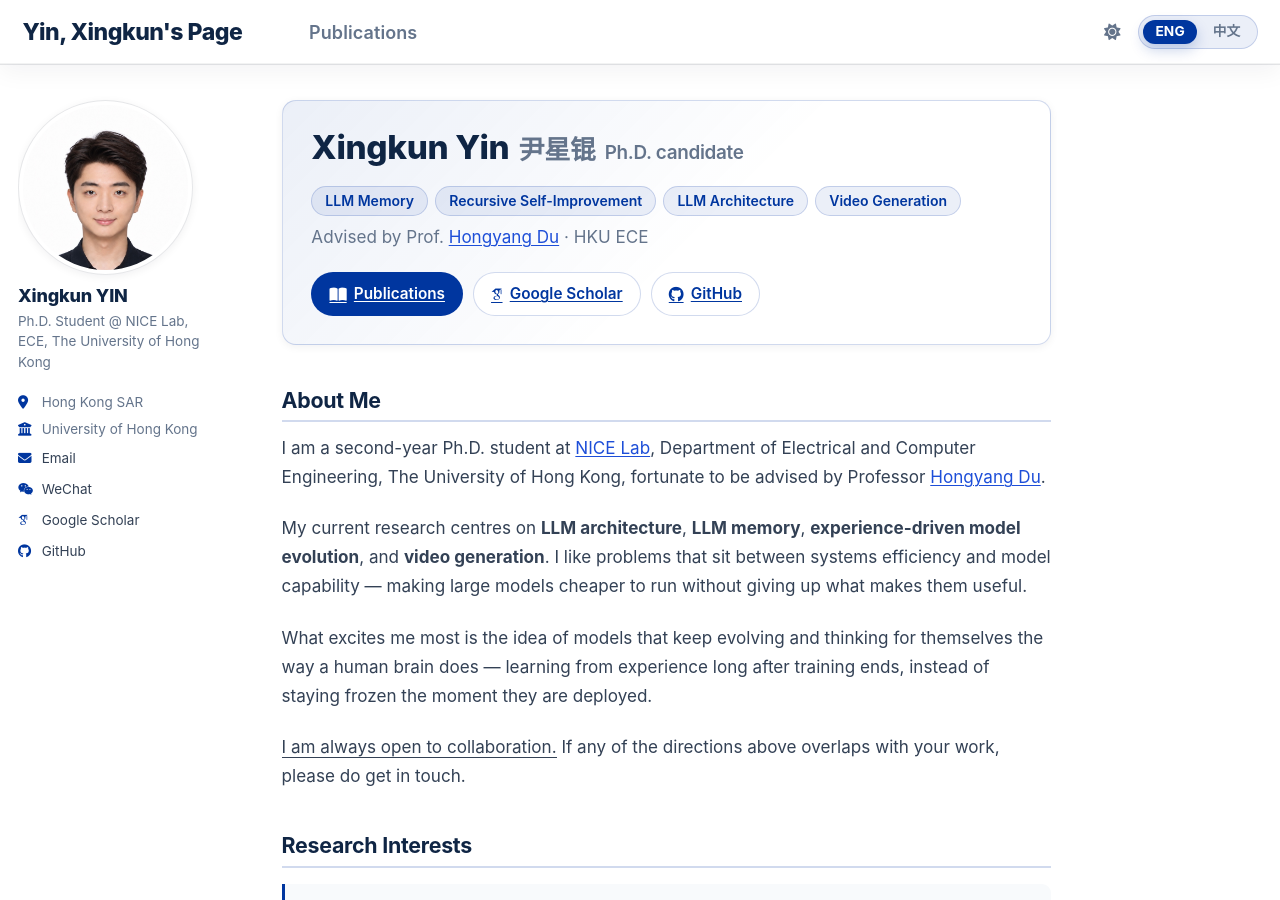
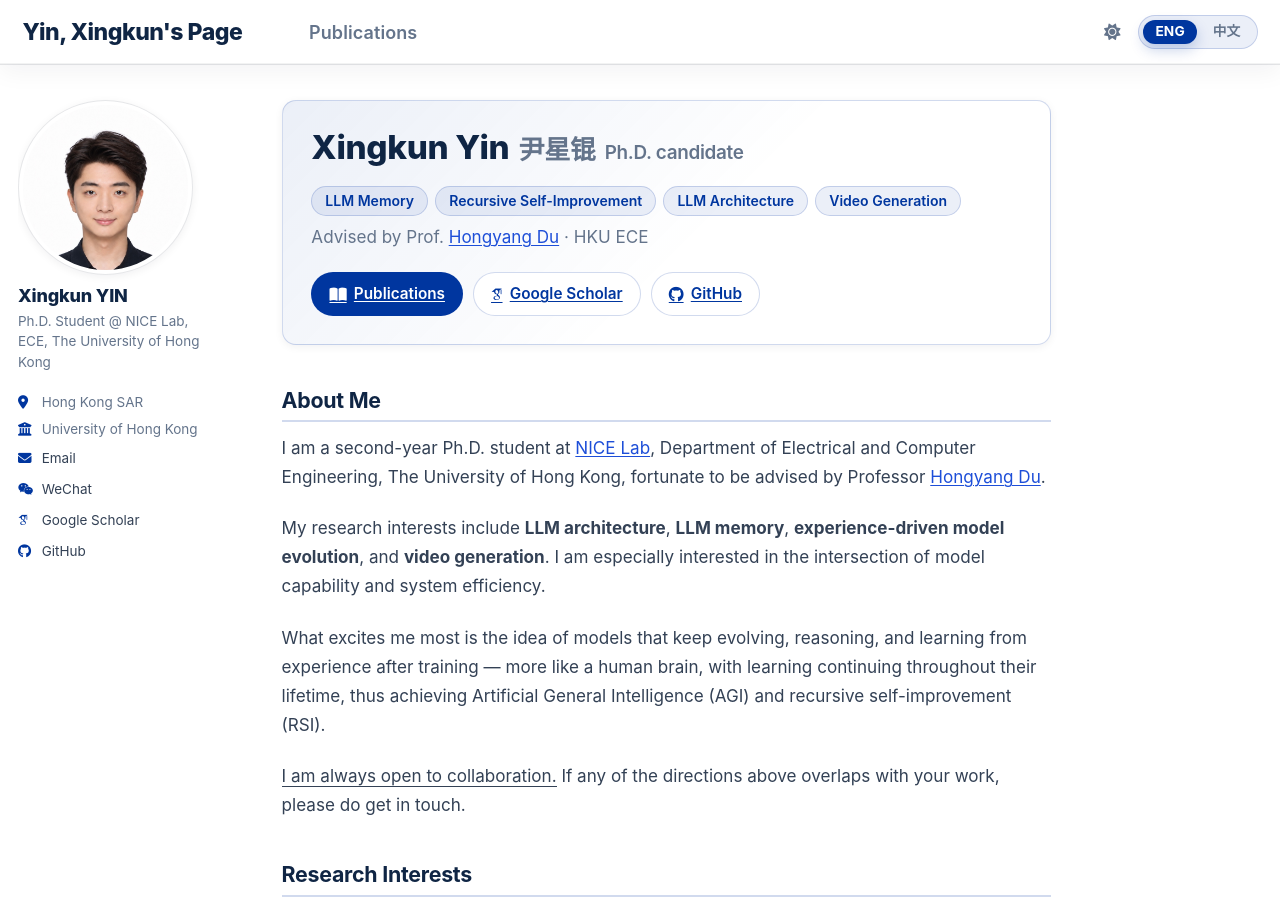
Before and after one commit to troyyxk/troyyxk.github.io, a Jekyll site: the page built from _pages/about.md, in a window 1280 px wide and 900 px high. Built offline with Jekyll 4.4.1, drawn with Linux system fonts in a browser that asks for light colours; some web fonts are replaced; a script bundle is joined from its source files by our own code; library files that are not in the unit come from our copies; comment, search, counter and statistics services are not loaded.

Commit message:
Rewrite the two middle About Me paragraphs
Both languages now name AGI and recursive self-improvement, so the Chinese and
English no longer claim different goals (the Chinese draft said RSI where the
English said AGI). Also fixes 'achiving' -> 'achieving' and 'Intelligenc' ->
'Intelligence', and uses 智能 rather than 智慧 to match the rest of the site.
The bold treatment on the four research interests is kept.

```diff
--- a/_pages/about.md
+++ b/_pages/about.md
@@ -34,15 +34,15 @@ redirect_from:
 
 <div class="about-summary lang-en lang-block">
 <p>I am a second-year Ph.D. student at <a href="https://hongyangdu.github.io/nice/">NICE Lab</a>, Department of Electrical and Computer Engineering, The University of Hong Kong, fortunate to be advised by Professor <a href="https://hongyangdu.github.io/">Hongyang Du</a>.</p>
-<p>My current research centres on <strong>LLM architecture</strong>, <strong>LLM memory</strong>, <strong>experience-driven model evolution</strong>, and <strong>video generation</strong>. I like problems that sit between systems efficiency and model capability &mdash; making large models cheaper to run without giving up what makes them useful.</p>
-<p>What excites me most is the idea of models that keep evolving and thinking for themselves the way a human brain does &mdash; learning from experience long after training ends, instead of staying frozen the moment they are deployed.</p>
+<p>My research interests include <strong>LLM architecture</strong>, <strong>LLM memory</strong>, <strong>experience-driven model evolution</strong>, and <strong>video generation</strong>. I am especially interested in the intersection of model capability and system efficiency.</p>
+<p>What excites me most is the idea of models that keep evolving, reasoning, and learning from experience after training &mdash; more like a human brain, with learning continuing throughout their lifetime, thus achieving Artificial General Intelligence (AGI) and recursive self-improvement (RSI).</p>
 <p><u>I am always open to collaboration.</u> If any of the directions above overlaps with your work, please do get in touch.</p>
 </div>
 
 <div class="about-summary lang-zh lang-block">
 <p>我是香港大学电机与计算机工程系 <a href="https://hongyangdu.github.io/nice/">NICE Lab</a> 的二年级博士研究生，很荣幸由 <a href="https://hongyangdu.github.io/">杜泓阳</a>教授指导。</p>
-<p>目前的研究兴趣包括<strong>大模型架构</strong>、<strong>大模型记忆</strong>、<strong>经验驱动的模型演化</strong>与<strong>视频生成</strong>。我关注系统效率与模型能力之间的交叉问题：在不让模型失去价值的前提下，让大模型跑得更便宜。</p>
-<p>最让我兴奋的，是让模型像人脑一样持续进化、自己思考 —— 在训练结束之后依然能从经验中不断学习，而不是在部署的那一刻就定型。</p>
+<p>我的研究兴趣包括<strong>大模型架构</strong>、<strong>大模型记忆</strong>、<strong>经验驱动的模型演化</strong>和<strong>视频生成</strong>。我尤其关注模型能力与系统效率之间的交叉问题。</p>
+<p>最让我兴奋的研究课题，是让模型在训练结束后依然能够持续进化、思考并从经验中学习，就像人脑一样，让学习贯穿模型的整个生命周期，从而实现通用人工智能（AGI）与递归自我改进（RSI）。</p>
 <p><u>非常欢迎合作。</u>如果上面的方向与你的研究有交集，欢迎随时联系我。</p>
 </div>
 
```
